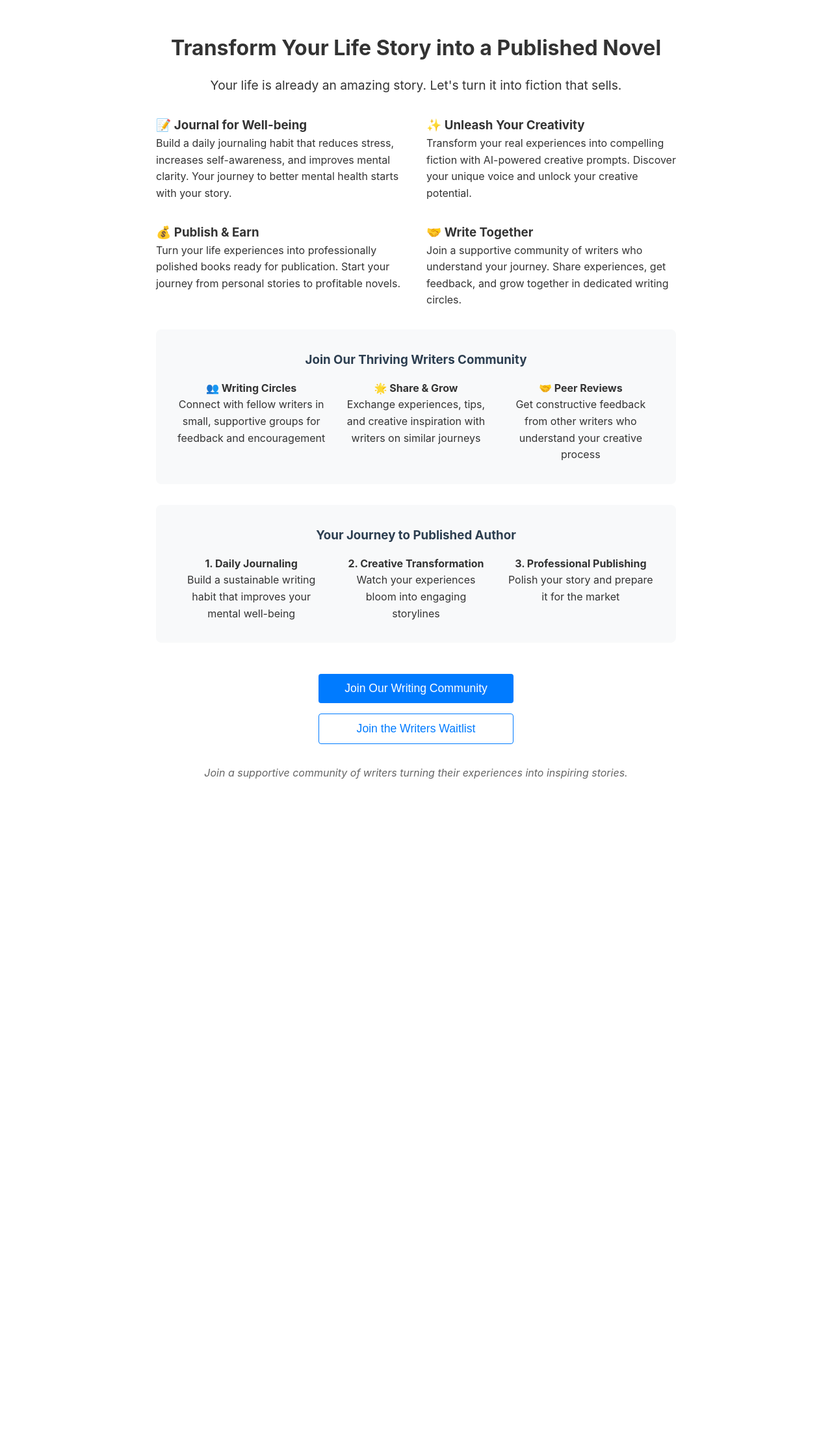
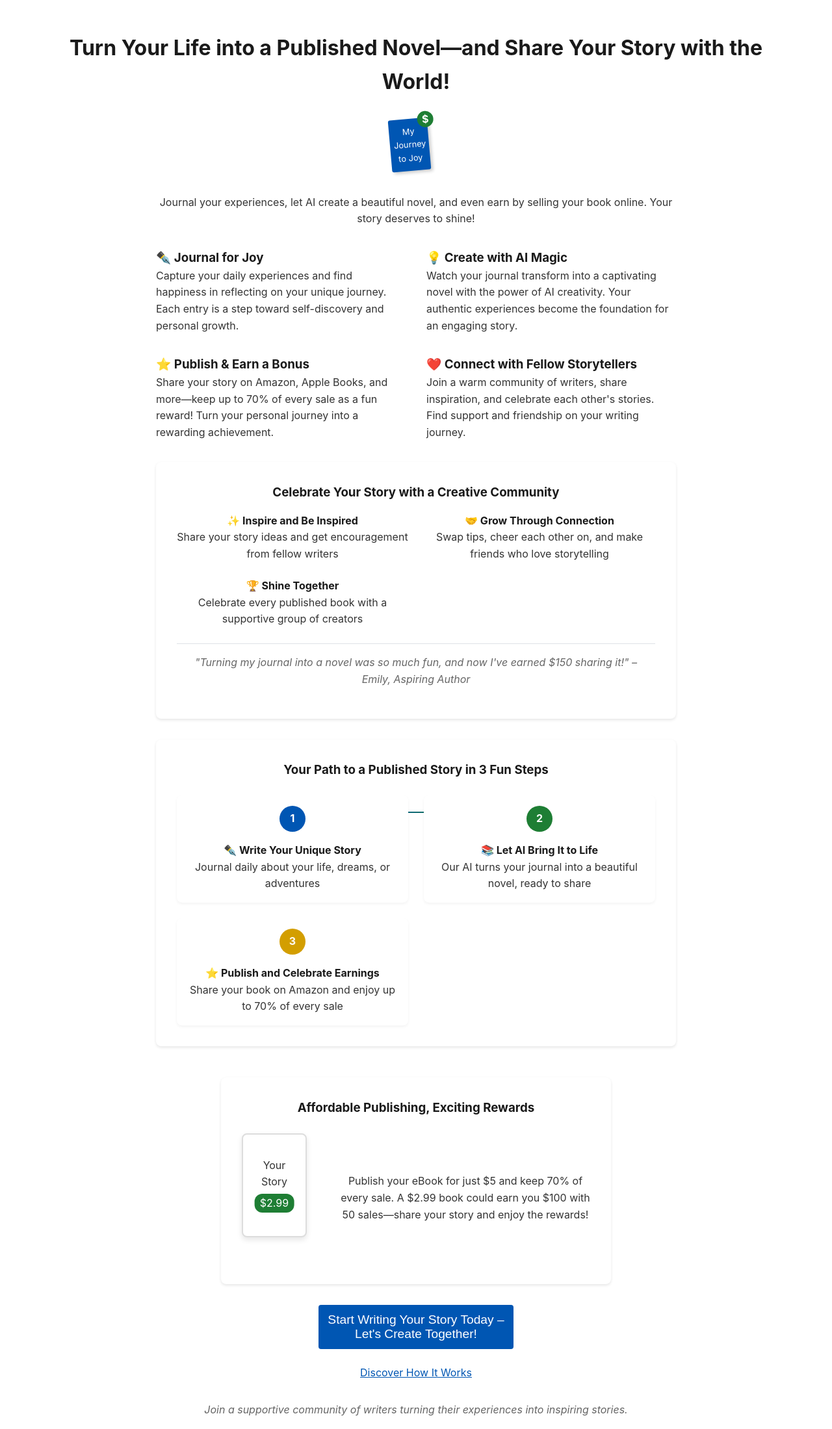
Before and after one commit to n14little/fictionalize-me, a Django app: page / in a window 1280 px wide. Shown: the part 103-2302 px from the top of the page at 65% size. Before the commit the page ends 1302 px from the top, so only its background shows below. Run offline with Django 5.2, Linux system fonts and the light colour scheme; data that the repository does not hold is empty.

Commit message:
feat: claude responds to grok feedback

```diff
--- a/accounts/templates/accounts/landing.html
+++ b/accounts/templates/accounts/landing.html
@@ -4,81 +4,115 @@
 
 {% block content %}
 <div class="center">
-    <h1>Transform Your Life Story into a Published Novel</h1>
+    <div style="display: flex; align-items: center; justify-content: center; gap: 1rem; margin-bottom: 1rem; flex-wrap: wrap;">
+        <h1 style="font-size: 2rem; color: #1a1a1a;">Turn Your Life into a Published Novel—and Share Your Story with the World!</h1>
+        <div style="width: 80px; height: 100px; position: relative;" aria-hidden="true">
+            <!-- Stylized book icon with $ badge -->
+            <div style="background: #0056b3; width: 60px; height: 80px; border-radius: 3px; position: relative; transform: rotate(-5deg); box-shadow: 3px 3px 5px rgba(0,0,0,0.2);">
+                <div style="position: absolute; top: 10px; left: 50%; transform: translateX(-50%); color: white; font-size: 0.8rem; text-align: center; width: 80%;">My Journey to Joy</div>
+                <div style="position: absolute; top: -10px; right: -10px; background: #1e7e34; color: white; width: 25px; height: 25px; border-radius: 50%; display: flex; align-items: center; justify-content: center; font-weight: bold;">$</div>
+            </div>
+        </div>
+    </div>
     <div style="max-width: 800px; margin: 0 auto; text-align: center;">
-        <p style="font-size: 1.2rem; margin-bottom: 2rem;">Your life is already an amazing story. Let's turn it into fiction that sells.</p>
+        <p style="font-size: 16px; margin-bottom: 2rem; color: #333;">Journal your experiences, let AI create a beautiful novel, and even earn by selling your book online. Your story deserves to shine!</p>
 
         <div style="margin-bottom: 3rem;">
-            <div style="display: grid; grid-template-columns: repeat(2, 1fr); gap: 2rem; text-align: left; margin: 2rem 0;">
+            <div style="display: grid; grid-template-columns: repeat(auto-fit, minmax(300px, 1fr)); gap: 2rem; text-align: left; margin: 2rem 0;">
                 <div>
-                    <h3>📝 Journal for Well-being</h3>
-                    <p>Build a daily journaling habit that reduces stress, increases self-awareness, and improves mental clarity. Your journey to better mental health starts with your story.</p>
+                    <h3 style="color: #1a1a1a;">✒️ Journal for Joy</h3>
+                    <p style="font-size: 16px; color: #333;">Capture your daily experiences and find happiness in reflecting on your unique journey. Each entry is a step toward self-discovery and personal growth.</p>
                 </div>
                 <div>
-                    <h3>✨ Unleash Your Creativity</h3>
-                    <p>Transform your real experiences into compelling fiction with AI-powered creative prompts. Discover your unique voice and unlock your creative potential.</p>
+                    <h3 style="color: #1a1a1a;">💡 Create with AI Magic</h3>
+                    <p style="font-size: 16px; color: #333;">Watch your journal transform into a captivating novel with the power of AI creativity. Your authentic experiences become the foundation for an engaging story.</p>
                 </div>
                 <div>
-                    <h3>💰 Publish & Earn</h3>
-                    <p>Turn your life experiences into professionally polished books ready for publication. Start your journey from personal stories to profitable novels.</p>
+                    <h3 style="color: #1a1a1a;">⭐ Publish & Earn a Bonus</h3>
+                    <p style="font-size: 16px; color: #333;">Share your story on Amazon, Apple Books, and more—keep up to 70% of every sale as a fun reward! Turn your personal journey into a rewarding achievement.</p>
                 </div>
                 <div>
-                    <h3>🤝 Write Together</h3>
-                    <p>Join a supportive community of writers who understand your journey. Share experiences, get feedback, and grow together in dedicated writing circles.</p>
+                    <h3 style="color: #1a1a1a;">❤️ Connect with Fellow Storytellers</h3>
+                    <p style="font-size: 16px; color: #333;">Join a warm community of writers, share inspiration, and celebrate each other's stories. Find support and friendship on your writing journey.</p>
                 </div>
             </div>
 
-            <div style="background-color: #f8f9fa; padding: 2rem; border-radius: 8px; margin: 2rem 0;">
-                <h3 style="color: #2c3e50; margin-bottom: 1rem;">Join Our Thriving Writers Community</h3>
-                <div style="display: grid; grid-template-columns: repeat(auto-fit, minmax(200px, 1fr)); gap: 1.5rem;">
+            <div style="background-color: #ffffff; padding: 2rem; border-radius: 8px; margin: 2rem 0; box-shadow: 0 2px 4px rgba(0,0,0,0.1);">
+                <h3 style="color: #1a1a1a; margin-bottom: 1rem;">Celebrate Your Story with a Creative Community</h3>
+                <div style="display: grid; grid-template-columns: repeat(auto-fit, minmax(250px, 1fr)); gap: 1.5rem;">
                     <div>
-                        <p style="font-weight: bold;">👥 Writing Circles</p>
-                        <p>Connect with fellow writers in small, supportive groups for feedback and encouragement</p>
+                        <p style="font-weight: bold; color: #1a1a1a;">✨ Inspire and Be Inspired</p>
+                        <p style="font-size: 16px; color: #333;">Share your story ideas and get encouragement from fellow writers</p>
                     </div>
                     <div>
-                        <p style="font-weight: bold;">🌟 Share & Grow</p>
-                        <p>Exchange experiences, tips, and creative inspiration with writers on similar journeys</p>
+                        <p style="font-weight: bold; color: #1a1a1a;">🤝 Grow Through Connection</p>
+                        <p style="font-size: 16px; color: #333;">Swap tips, cheer each other on, and make friends who love storytelling</p>
                     </div>
                     <div>
-                        <p style="font-weight: bold;">🤝 Peer Reviews</p>
-                        <p>Get constructive feedback from other writers who understand your creative process</p>
+                        <p style="font-weight: bold; color: #1a1a1a;">🏆 Shine Together</p>
+                        <p style="font-size: 16px; color: #333;">Celebrate every published book with a supportive group of creators</p>
                     </div>
+                </div>
+                <div style="margin-top: 1.5rem; font-style: italic; color: #666; text-align: center; padding: 1rem; border-top: 1px solid #dee2e6;">
+                    <p style="font-size: 16px;">"Turning my journal into a novel was so much fun, and now I've earned $150 sharing it!" – Emily, Aspiring Author</p>
                 </div>
             </div>
 
-            <div style="background-color: #f8f9fa; padding: 2rem; border-radius: 8px; margin: 2rem 0;">
-                <h3 style="color: #2c3e50; margin-bottom: 1rem;">Your Journey to Published Author</h3>
-                <div style="display: grid; grid-template-columns: repeat(auto-fit, minmax(200px, 1fr)); gap: 1.5rem;">
-                    <div>
-                        <p style="font-weight: bold;">1. Daily Journaling</p>
-                        <p>Build a sustainable writing habit that improves your mental well-being</p>
+            <div style="background-color: #ffffff; padding: 2rem; border-radius: 8px; margin: 2rem 0; box-shadow: 0 2px 4px rgba(0,0,0,0.1);">
+                <h3 style="color: #1a1a1a; margin-bottom: 1.5rem;">Your Path to a Published Story in 3 Fun Steps</h3>
+                <div style="display: grid; grid-template-columns: repeat(auto-fit, minmax(250px, 1fr)); gap: 1.5rem; position: relative;">
+                    <!-- Progress line connecting the steps -->
+                    <div style="position: absolute; top: 25px; left: 50%; transform: translateX(-50%); width: 80%; height: 2px; background: linear-gradient(90deg, #0056b3 33%, #1e7e34 66%, #d39e00 100%); z-index: 0;"></div>
+
+                    <div style="position: relative; z-index: 1; background-color: #fff; padding: 1rem; border-radius: 8px; box-shadow: 0 2px 4px rgba(0,0,0,0.05);">
+                        <div style="width: 40px; height: 40px; background-color: #0056b3; color: white; border-radius: 50%; display: flex; align-items: center; justify-content: center; margin: 0 auto 1rem; font-weight: bold;" aria-label="Step 1">1</div>
+                        <p style="font-weight: bold; color: #1a1a1a;">✒️ Write Your Unique Story</p>
+                        <p style="font-size: 16px; color: #333;">Journal daily about your life, dreams, or adventures</p>
                     </div>
-                    <div>
-                        <p style="font-weight: bold;">2. Creative Transformation</p>
-                        <p>Watch your experiences bloom into engaging storylines</p>
+                    <div style="position: relative; z-index: 1; background-color: #fff; padding: 1rem; border-radius: 8px; box-shadow: 0 2px 4px rgba(0,0,0,0.05);">
+                        <div style="width: 40px; height: 40px; background-color: #1e7e34; color: white; border-radius: 50%; display: flex; align-items: center; justify-content: center; margin: 0 auto 1rem; font-weight: bold;" aria-label="Step 2">2</div>
+                        <p style="font-weight: bold; color: #1a1a1a;">📚 Let AI Bring It to Life</p>
+                        <p style="font-size: 16px; color: #333;">Our AI turns your journal into a beautiful novel, ready to share</p>
                     </div>
-                    <div>
-                        <p style="font-weight: bold;">3. Professional Publishing</p>
-                        <p>Polish your story and prepare it for the market</p>
+                    <div style="position: relative; z-index: 1; background-color: #fff; padding: 1rem; border-radius: 8px; box-shadow: 0 2px 4px rgba(0,0,0,0.05);">
+                        <div style="width: 40px; height: 40px; background-color: #d39e00; color: white; border-radius: 50%; display: flex; align-items: center; justify-content: center; margin: 0 auto 1rem; font-weight: bold;" aria-label="Step 3">3</div>
+                        <p style="font-weight: bold; color: #1a1a1a;">⭐ Publish and Celebrate Earnings</p>
+                        <p style="font-size: 16px; color: #333;">Share your book on Amazon and enjoy up to 70% of every sale</p>
                     </div>
                 </div>
             </div>
         </div>
 
         {% if user.is_authenticated %}
-            <p>Welcome back! You're signed in and ready to continue your story.</p>
+            <p style="font-size: 16px; color: #333;">Welcome back! You're signed in and ready to continue your story.</p>
         {% else %}
+            <div style="background-color: #ffffff; padding: 2rem; border-radius: 8px; margin: 2rem auto; max-width: 600px; box-shadow: 0 2px 4px rgba(0,0,0,0.1);">
+                <h3 style="color: #1a1a1a; margin-bottom: 1.5rem;">Affordable Publishing, Exciting Rewards</h3>
+                <div style="display: flex; align-items: center; gap: 2rem; flex-wrap: wrap;">
+                    <!-- eBook mockup -->
+                    <div style="flex: 0 0 120px; height: 200px; position: relative;" aria-hidden="true">
+                        <div style="background: #fff; width: 100px; height: 160px; border-radius: 8px; border: 2px solid #ddd; box-shadow: 0 4px 8px rgba(0,0,0,0.1); position: relative;">
+                            <div style="position: absolute; top: 50%; left: 50%; transform: translate(-50%, -50%); text-align: center; width: 80%;">
+                                <div style="font-size: 16px; color: #333; margin-bottom: 5px;">Your Story</div>
+                                <div style="background: #1e7e34; color: white; padding: 2px 8px; border-radius: 12px; font-size: 16px; display: inline-block;">$2.99</div>
+                            </div>
+                        </div>
+                    </div>
+                    <p style="flex: 1; font-size: 16px; color: #333; min-width: 250px;">
+                        Publish your eBook for just $5 and keep 70% of every sale. A $2.99 book could earn you $100 with 50 sales—share your story and enjoy the rewards!
+                    </p>
+                </div>
+            </div>
+
             <div style="display: flex; flex-direction: column; gap: 1rem; max-width: 300px; margin: 0 auto;">
                 <a href="{% url 'signup' %}" style="display: block;">
-                    <button style="width: 100%; font-size: 1.1rem; padding: 12px;">Join Our Writing Community</button>
+                    <button style="width: 100%; font-size: 1.2rem; padding: 12px; background-color: #0056b3; color: white; border: none; border-radius: 4px; cursor: pointer;">Start Writing Your Story Today – Let's Create Together!</button>
                 </a>
-                <a href="{% url 'waitlist' %}" style="display: block;">
-                    <button style="width: 100%; background-color: transparent; border: 1px solid #007bff; color: #007bff; font-size: 1.1rem; padding: 12px;">
-                        Join the Writers Waitlist
-                    </button>
+                <a href="{% url 'faq' %}" style="display: block; text-align: center; color: #0056b3; text-decoration: underline; margin-top: 0.5rem; font-size: 16px;">
+                    Discover How It Works
                 </a>
             </div>
-            <p style="margin-top: 2rem; font-style: italic; color: #666;">
+            <p style="margin-top: 2rem; font-style: italic; color: #666; font-size: 16px;">
                 Join a supportive community of writers turning their experiences into inspiring stories.
             </p>
         {% endif %}
--- a/accounts/urls.py
+++ b/accounts/urls.py
@@ -7,5 +7,6 @@ urlpatterns = [
     path('signup/', views.signup_view, name='signup'),
     path('signin/', views.signin_view, name='signin'),
     path('waitlist/', views.waitlist_view, name='waitlist'),
+    path('faq/', views.faq_view, name='faq'),
     path('logout/', auth_views.LogoutView.as_view(next_page='landing_page'), name='logout'),
 ]
--- a/accounts/views.py
+++ b/accounts/views.py
@@ -46,3 +46,6 @@ def waitlist_view(request):
         except Exception as e:
             messages.error(request, 'This email is already on the waitlist.')
     return render(request, 'accounts/waitlist.html')
+
+def faq_view(request):
+    return render(request, 'accounts/faq.html')
```
Also changed, not shown: accounts/templates/accounts/faq.html (added, +84 -0 lines).
